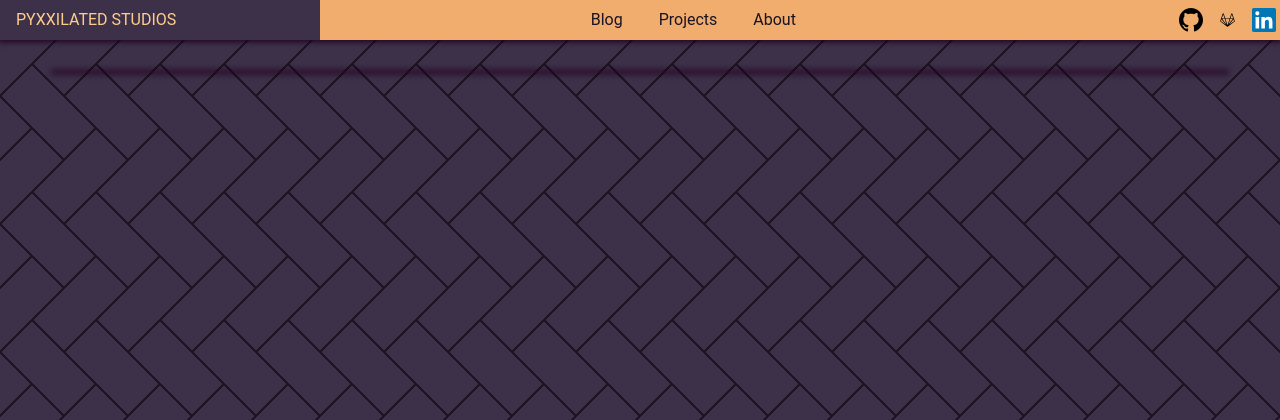
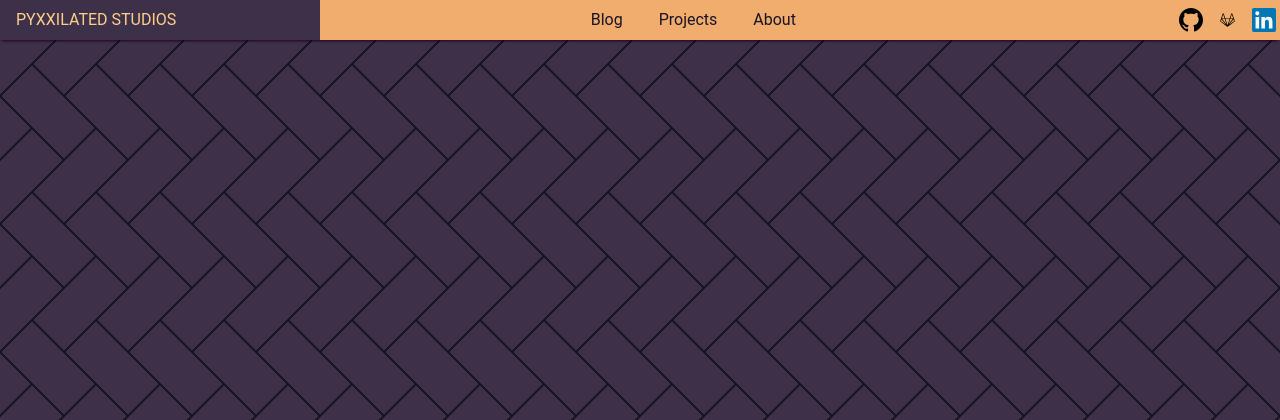
Before and after one commit to Pyxxil/website, a Django app: template personalsite/templates/base.html in a window 1280 px wide. Shown: the top 420 px of the page. Run offline with Django 3.2, Linux system fonts and the light colour scheme; the template is opened without the code that fills it, so the values that code supplies are empty; some libraries are stand-ins or nearby versions; some web fonts are replaced.

Commit message:
Fix Layout in Projects

```diff
--- a/static/css/styles.css
+++ b/static/css/styles.css
@@ -191,6 +191,7 @@ body {
   padding: 1em;
   display: block;
   background-color: var(--secondary-background-colour);
+  margin: 1em 0;
 }
 
 .content blockquote {
@@ -215,9 +216,9 @@ h4 {
 }
 
 .shadow {
-  -webkit-box-shadow: 0 0 6px 2px var(--extra);
-  -moz-box-shadow: 0 0 6px 2px var(--extra);
-  box-shadow: 0 0 6px 2px var(--extra);
+  -webkit-box-shadow: 0px 3px 3px -2px var(--extra);
+  -moz-box-shadow: 0px 3px 3px -2px var(--extra);
+  box-shadow: 0px 3px 3px -2px var(--extra);
 }
 
 .bordered {
```
